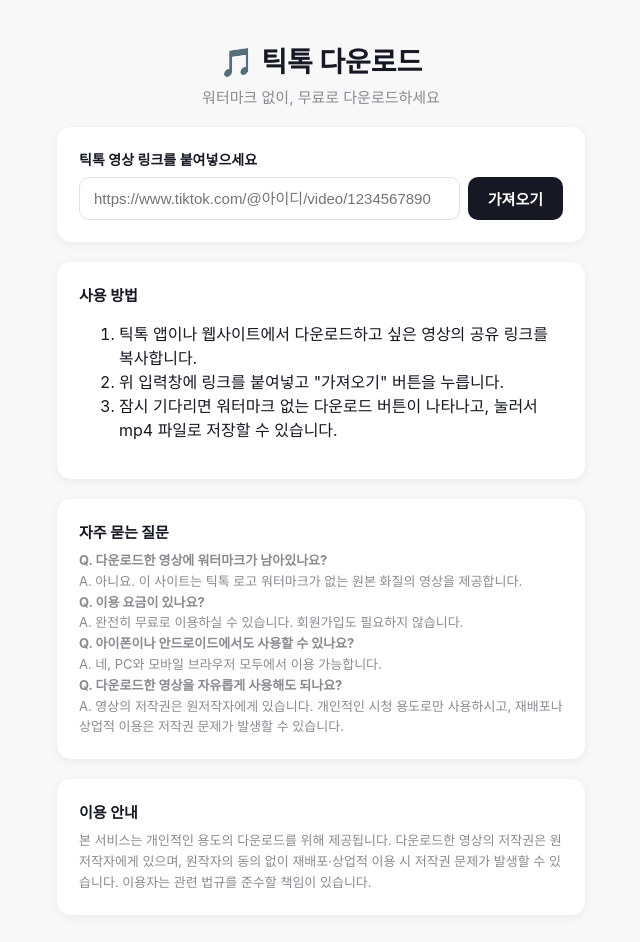
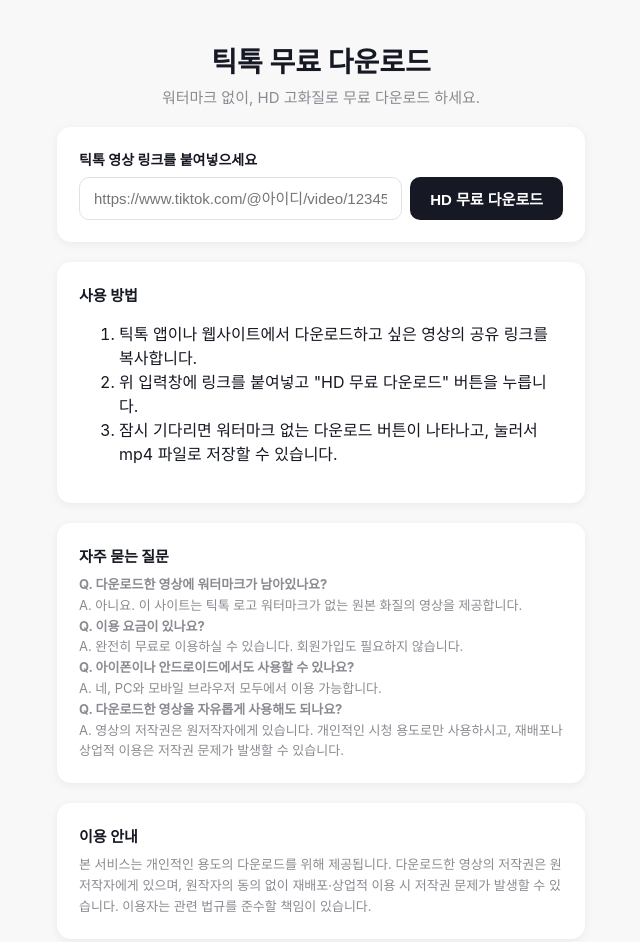
Before and after one commit to hnh1661/tiktok-downloader, a website: page public/index.html in a window 1280 px wide. Shown: the top 942 px of the page, without its empty margins (319-959 px from the left). Drawn offline with Linux system fonts and the light colour scheme.

Commit message:
Update index.html

```diff
--- a/public/index.html
+++ b/public/index.html
@@ -23,8 +23,8 @@
 <body>
 
 <header class="site-header">
-  <h1>🎵 틱톡 다운로드</h1>
-  <p class="subtitle">워터마크 없이, 무료로 다운로드하세요</p>
+  <h1>틱톡 무료 다운로드</h1>
+  <p class="subtitle">워터마크 없이, HD 고화질로 무료 다운로드 하세요.</p>
 </header>
 
 <main class="container">
@@ -38,7 +38,7 @@
         placeholder="https://www.tiktok.com/@아이디/video/1234567890"
         autocomplete="off"
       />
-      <button id="fetch-btn">가져오기</button>
+      <button id="fetch-btn">HD 무료 다운로드</button>
     </div>
     <p id="error-msg" class="error-msg" hidden></p>
   </section>
@@ -86,7 +86,7 @@
     <h2>사용 방법</h2>
     <ol>
       <li>틱톡 앱이나 웹사이트에서 다운로드하고 싶은 영상의 공유 링크를 복사합니다.</li>
-      <li>위 입력창에 링크를 붙여넣고 "가져오기" 버튼을 누릅니다.</li>
+      <li>위 입력창에 링크를 붙여넣고 "HD 무료 다운로드" 버튼을 누릅니다.</li>
       <li>잠시 기다리면 워터마크 없는 다운로드 버튼이 나타나고, 눌러서 mp4 파일로 저장할 수 있습니다.</li>
     </ol>
   </section>
```
